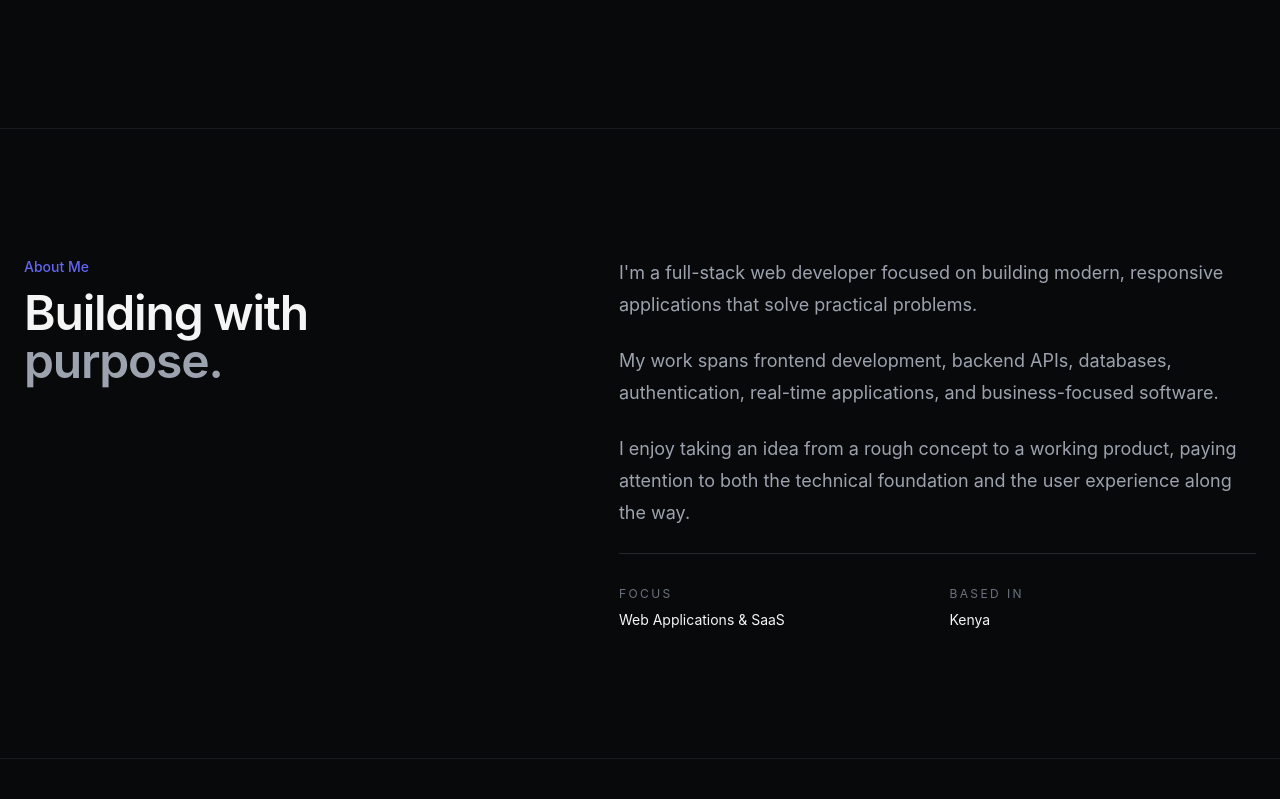
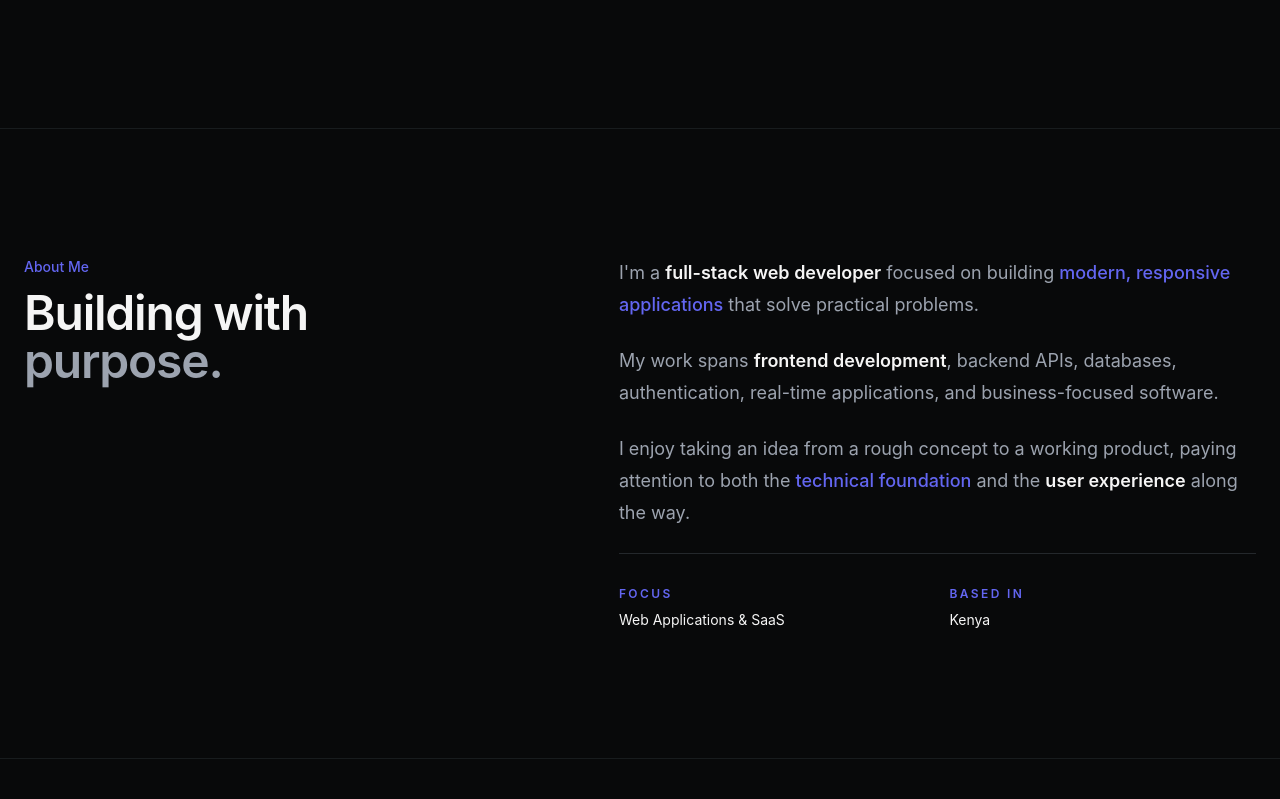
Before and after one commit to mikhayiyl/dancan-portfolio, a React (Vite) app: page / in a window 1280 px wide. Shown: the part 3701-4500 px from the top of the page. Built offline with nearby package versions, Linux system fonts and the light colour scheme.

Commit message:
refine about section

```diff
--- a/src/components/About/About.tsx
+++ b/src/components/About/About.tsx
@@ -2,8 +2,11 @@ import { motion } from "framer-motion";
 
 function About() {
   return (
-    <section id="about" className="border-t border-[#24282C]/60 py-32">
-      <div className="mx-auto grid max-w-7xl gap-16 px-6 lg:grid-cols-[1fr_1.2fr]">
+    <section
+      id="about"
+      className="border-t border-[#24282C]/60 py-24 sm:py-28 lg:py-32"
+    >
+      <div className="mx-auto grid max-w-7xl gap-12 px-6 lg:grid-cols-[1fr_1.2fr] lg:gap-16">
         {/* Heading */}
         <motion.div
           initial={{ opacity: 0, x: -20 }}
@@ -26,41 +29,57 @@ function About() {
           whileInView={{ opacity: 1, x: 0 }}
           viewport={{ once: true }}
           transition={{ duration: 0.6 }}
-          className="space-y-6 text-base leading-8 text-[#9CA3AF] lg:text-lg lg:leading-8"
+          className="max-w-prose space-y-6 text-base leading-8 text-[#9CA3AF] lg:text-lg"
         >
           <p>
-            I'm a full-stack web developer focused on building modern,
-            responsive applications that solve practical problems.
+            I'm a{" "}
+            <span className="font-semibold text-[#F5F5F5]">
+              full-stack web developer
+            </span>{" "}
+            focused on building{" "}
+            <span className="font-medium text-[#6366F1]">
+              modern, responsive applications
+            </span>{" "}
+            that solve practical problems.
           </p>
 
           <p>
-            My work spans frontend development, backend APIs, databases,
-            authentication, real-time applications, and business-focused
-            software.
+            My work spans{" "}
+            <span className="font-semibold text-[#F5F5F5]">
+              frontend development
+            </span>
+            , backend APIs, databases, authentication, real-time applications,
+            and business-focused software.
           </p>
 
           <p>
             I enjoy taking an idea from a rough concept to a working product,
-            paying attention to both the technical foundation and the user
-            experience along the way.
+            paying attention to both the{" "}
+            <span className="font-medium text-[#6366F1]">
+              technical foundation
+            </span>{" "}
+            and the{" "}
+            <span className="font-semibold text-[#F5F5F5]">
+              user experience
+            </span>{" "}
+            along the way.
           </p>
 
+          {/* Details */}
           <div className="grid gap-6 border-t border-[#24282C] pt-8 sm:grid-cols-2">
             <div>
-              <p className="text-xs uppercase tracking-[0.2em] text-[#6B7280]">
+              <p className="text-xs font-semibold uppercase tracking-[0.2em] text-[#6366F1]">
                 Focus
               </p>
-
               <p className="mt-2 text-sm text-[#F5F5F5]">
                 Web Applications & SaaS
               </p>
             </div>
 
             <div>
-              <p className="text-xs uppercase tracking-[0.2em] text-[#6B7280]">
+              <p className="text-xs font-semibold uppercase tracking-[0.2em] text-[#6366F1]">
                 Based in
               </p>
-
               <p className="mt-2 text-sm text-[#F5F5F5]">Kenya</p>
             </div>
           </div>
```
